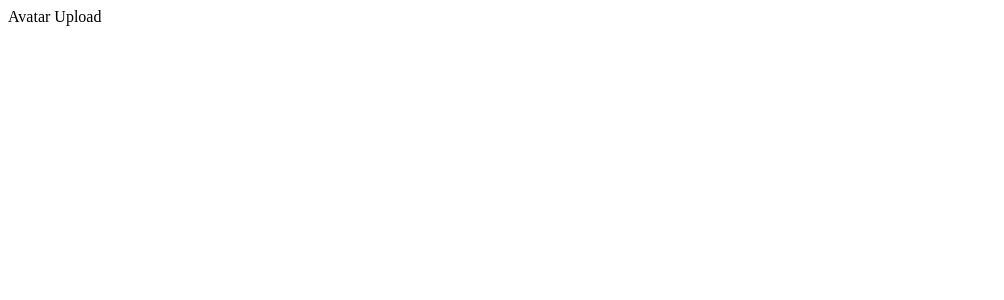
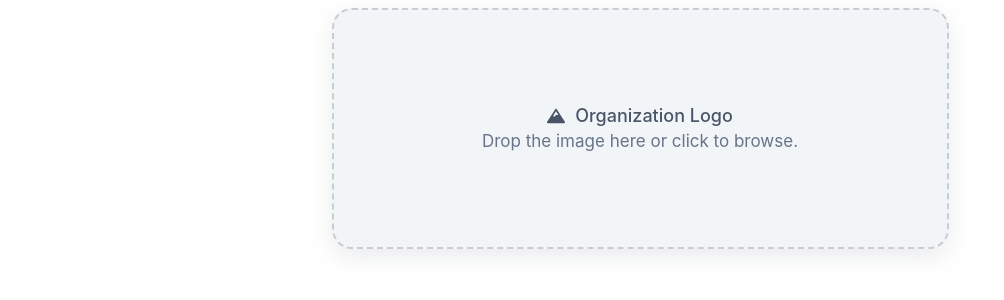
Before and after one commit to Flipesouza16/avatar-upload-component, a React (Create React App) app: page / in a window 1280 px wide. Shown: the top 300 px of the page, without its empty margins (0-1004 px from the left). Built offline with nearby package versions, Linux system fonts and the light colour scheme.

Commit message:
feat: create initial static interface of avatarUpload component

```diff
--- a/src/components/AvatarUpload/avatarUpload.tsx
+++ b/src/components/AvatarUpload/avatarUpload.tsx
@@ -1,9 +1,19 @@
 import React from 'react'
+import './avatarUploadStyles.scss'
+import { FaMountain } from 'react-icons/fa'
 
 const AvatarUpload = () => {
   return (
     <div className='box'>
-      Avatar Upload
+      <div className='drop-file-container'>
+        <span className='file-title'>
+          <FaMountain/>
+          <span>Organization Logo</span>
+        </span>
+        <span className='file-subtitle'>
+          Drop the image here or click to browse.
+        </span>
+      </div>
     </div>
   )
 }
--- /dev/null
+++ b/src/components/AvatarUpload/avatarUploadStyles.scss
@@ -0,0 +1,50 @@
+$boxShadow: rgba(149, 157, 165, .2) 0px 8px 24px;
+$backgroundBox: #F2F5F8;
+$borderDashed: #C7CDD3;
+$colorTitle: #495567;
+$colorSubtitle: #677489;
+
+.box {
+  display: flex;
+  justify-content: center;
+  padding: 30px;
+  border-radius: 20px;
+  background-color: $backgroundBox;
+  box-shadow: $boxShadow;
+  width: 553px;
+  height: 177px;
+  margin: auto;
+  border: 2px dashed $borderDashed;
+
+  .drop-file-container {
+    display: flex;
+    flex-direction: column;
+    text-align: center;
+    margin: auto;
+    line-height: 25.2px;
+    padding: 10px;
+    font-family: 'Inter', sans-serif;
+    size: 14px;
+
+    .file-title {
+      font-weight: 500;
+      font-size: 18px;
+      align-items: center;
+      display: flex;
+      flex-direction: row;
+      margin: auto;
+      color: $colorTitle;
+
+      span {
+        margin-left: 10px;
+      }
+    }
+
+    .file-subtitle {
+      font-weight: 400;
+      font-size: 17px;
+      vertical-align: top;
+      color: $colorSubtitle;
+    }
+  }
+}
--- /dev/null
+++ b/src/styles/global.scss
@@ -0,0 +1,7 @@
+@import url('https://fonts.googleapis.com/css2?family=Inter&display=swap');
+
+* {
+  padding: 0;
+  margin: 0;
+  box-sizing: border-box;
+}
```
Also changed, not shown: src/components/AvatarUpload/avatarUploadStyles.sass (deleted).
